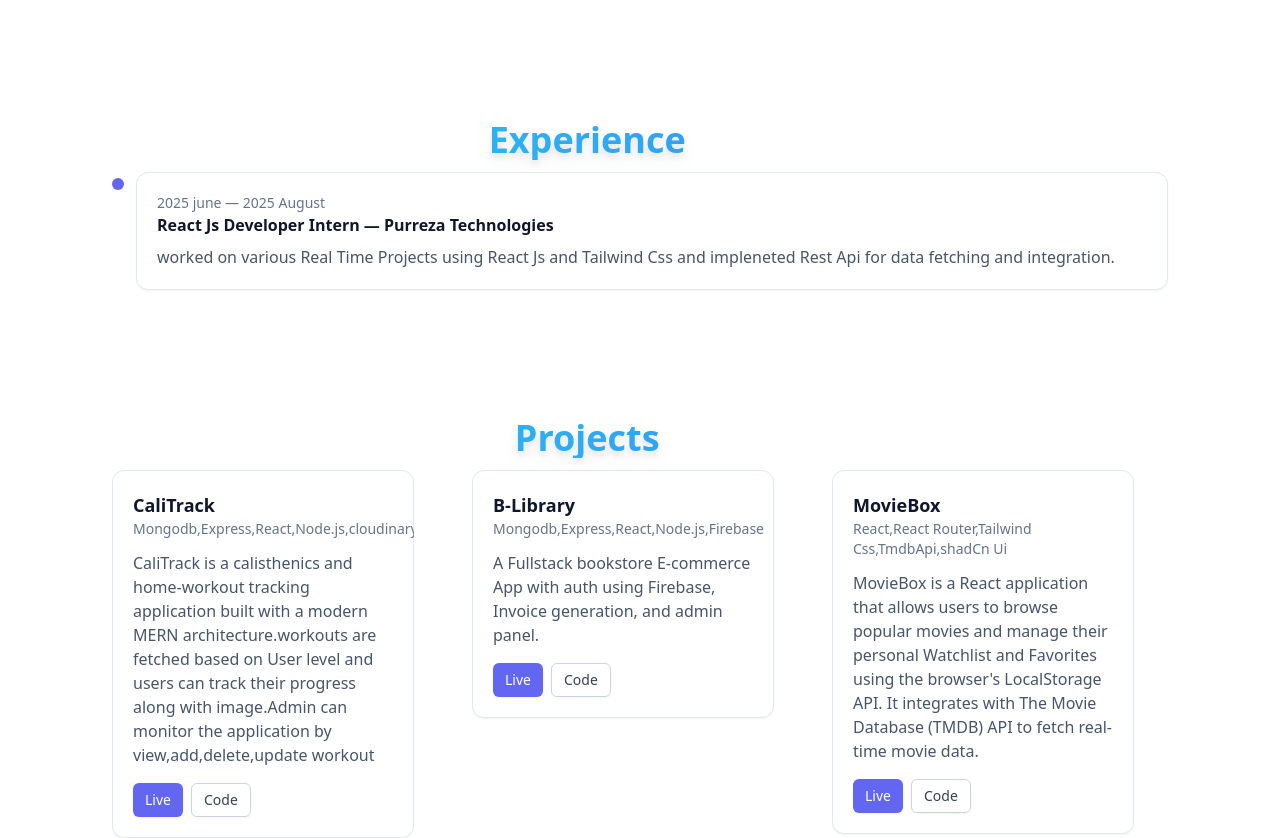
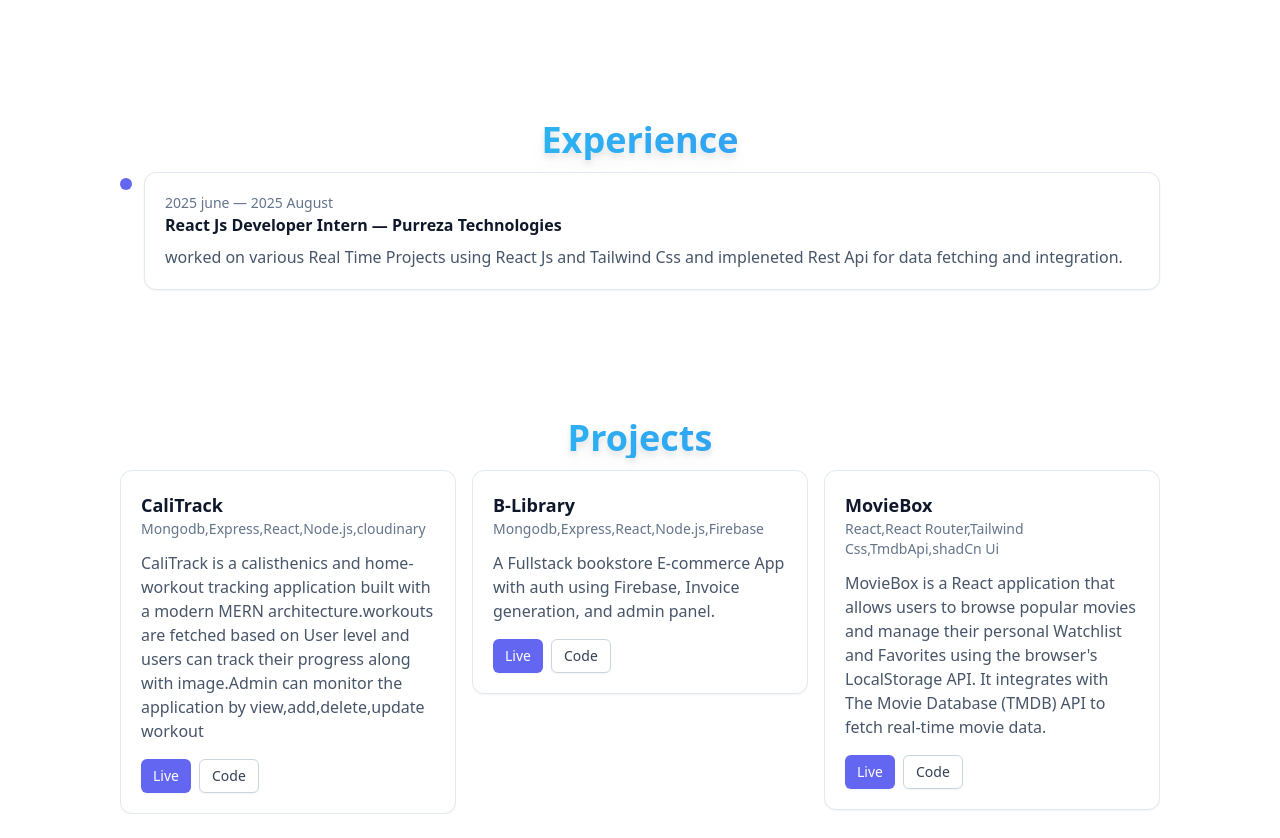
Before and after one commit to rinshad21/Portfolio, a React (Vite) app: page / in a window 1280 px wide. Shown: the part 1240-2078 px from the top of the page. Built offline with nearby package versions, Linux system fonts and the light colour scheme.

Commit message:
framer ui update

```diff
--- a/src/App.jsx
+++ b/src/App.jsx
@@ -195,7 +195,7 @@ export default function App() {
           </div>
         </Section>
         <Section id="projects" title="Projects">
-          <div className="grid gap-6 md:grid-cols-3">
+          <div className="grid gap-4 md:grid-cols-3">
             <RevealOnScroll delay={0}>
               <ProjectCard
                 title="CaliTrack"
--- a/src/components/RevealOnScroll.jsx
+++ b/src/components/RevealOnScroll.jsx
@@ -1,7 +1,7 @@
-import  { useEffect, useRef } from "react";
+import { useEffect, useRef } from "react";
 import { motion, useInView, useAnimation } from "framer-motion";
 
-export const RevealOnScroll = ({ children, delay = 0, width = "90%" }) => {
+export const RevealOnScroll = ({ children, delay = 0, width = "100%" }) => {
   const ref = useRef(null);
   const isInView = useInView(ref, { once: true, margin: "-75px" });
   const mainControls = useAnimation();
--- a/src/components/Section.jsx
+++ b/src/components/Section.jsx
@@ -4,7 +4,7 @@ import { RevealOnScroll } from "./RevealOnScroll";
 export default function Section({ id, title, children }) {
   return (
     <section id={id} className="py-16 flex items-center justify-center relative overflow-hidden">
-      <div className="w-full max-w-7xl px-4 md:px-8 z-10">
+      <div className="w-full max-w-7xl px-4 md:px-10 z-10">
         <RevealOnScroll>
           <h2 className="mb-3 text-3xl md:text-4xl font-bold bg-gradient-to-r from-cyan-400 to-blue-500 bg-clip-text text-transparent text-center drop-shadow-lg">
             {title}
```
